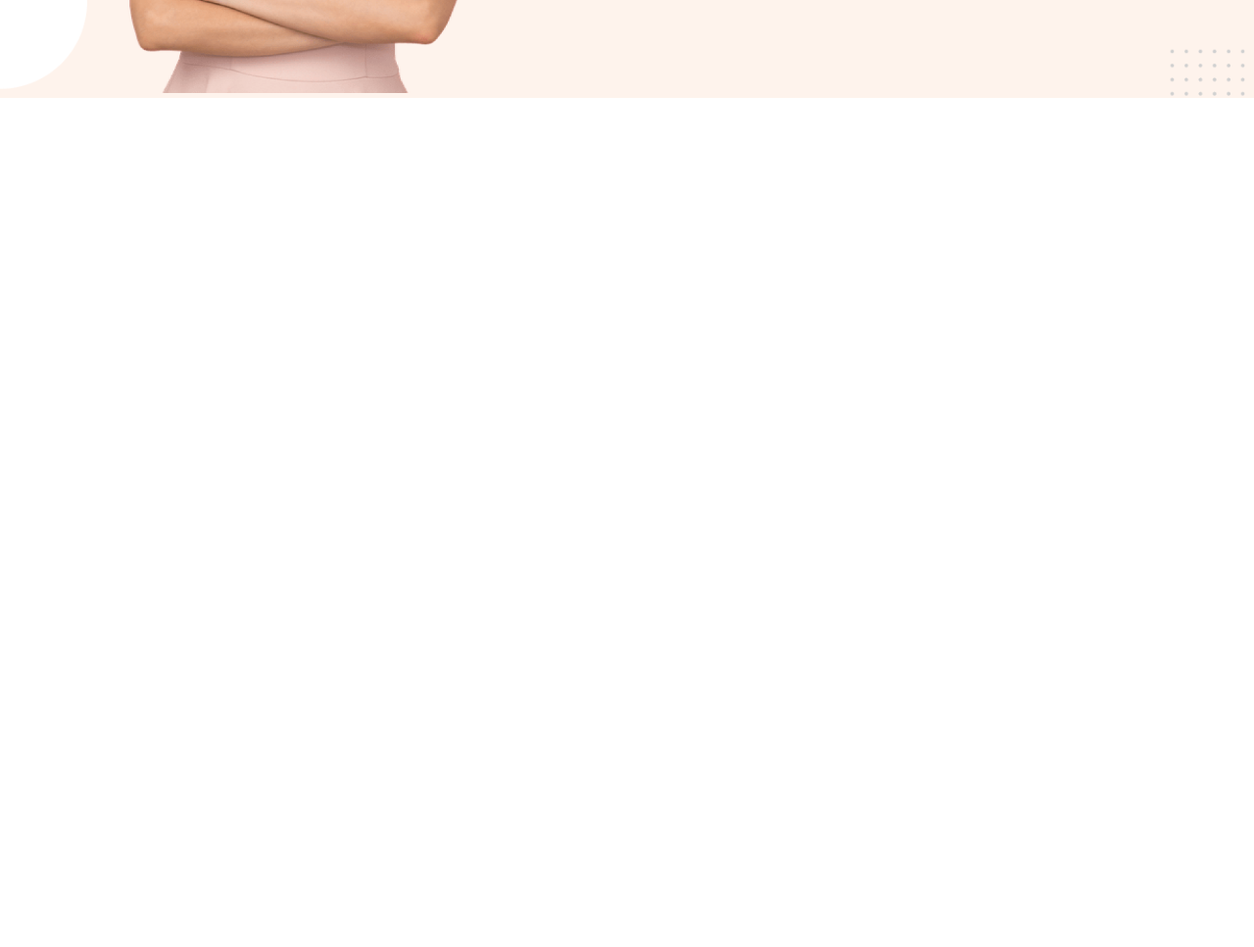
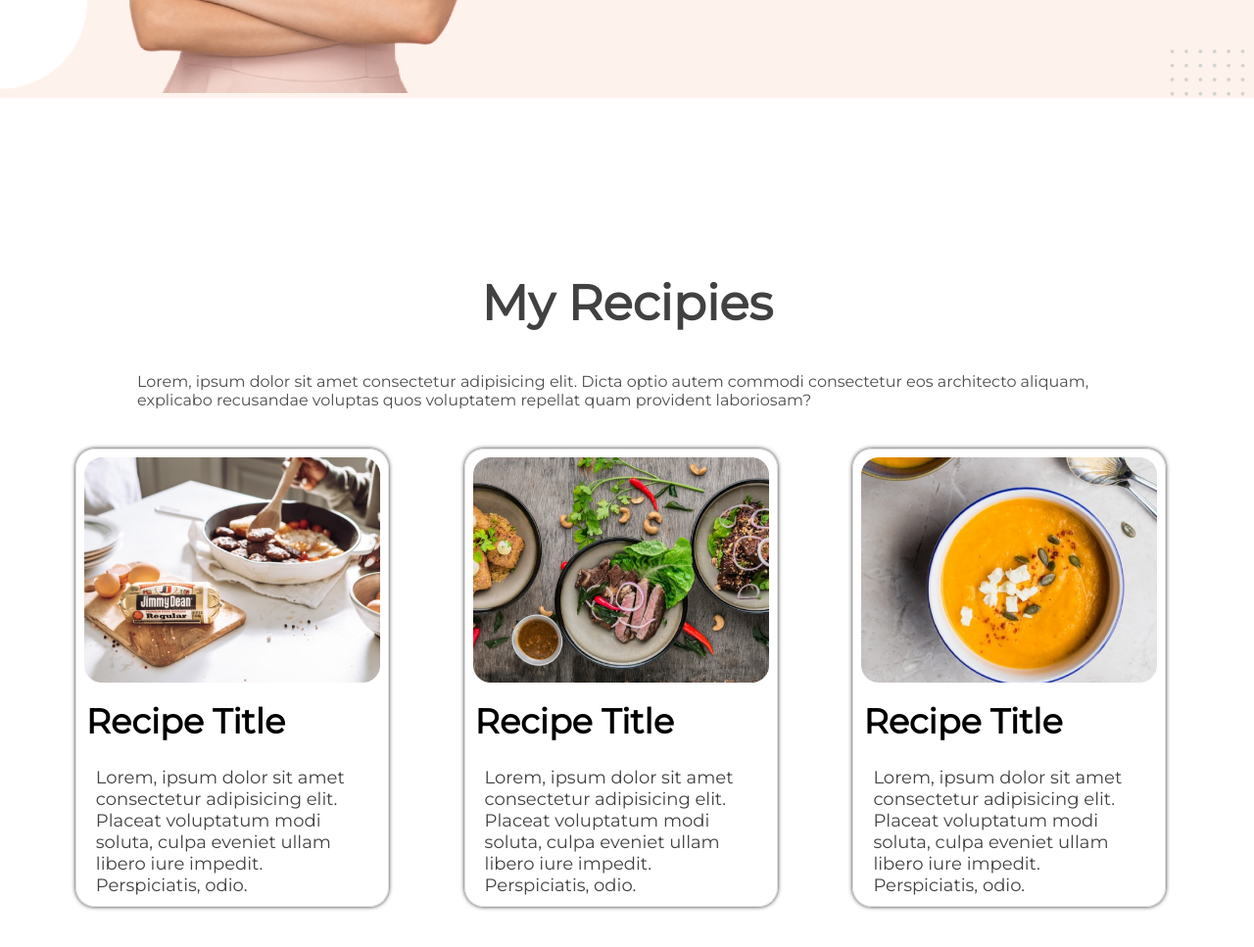
Before and after one commit to Alimsdk/Food-Network, a plain HTML site: page index.html in a window 1280 px wide. Shown: the part 999-1966 px from the top of the page at 98% size. Before the commit the page ends 1299 px from the top, so only its background shows below. Drawn offline with Linux system fonts and the light colour scheme.

Commit message:
food-menu added

```diff
--- a/index.html
+++ b/index.html
@@ -40,6 +40,34 @@
             <a target="_blank" href="#">Contact Me</a>
         </div>
     </section>
+    <section class="recipe-section">
+        <h1 class="recipe-heading">My Recipies</h1>
+        <p class="recipe-text">Lorem, ipsum dolor sit amet consectetur adipisicing elit. Dicta optio autem commodi
+            consectetur eos
+            architecto aliquam, explicabo recusandae voluptas quos voluptatem repellat quam provident laboriosam?</p>
+        <div class="recipe-menu">
+            <div class="menu-items">
+                <img src="images/food/Project Cover.jpg" alt="">
+                <h1>Recipe Title</h1>
+                <p>Lorem, ipsum dolor sit amet consectetur adipisicing elit. Placeat voluptatum modi soluta, culpa
+                    eveniet ullam libero iure impedit. Perspiciatis, odio.</p>
+            </div>
+            <div class="menu-items">
+                <img src="images/food/Project Cover1.jpg" alt="">
+                <h1>Recipe Title</h1>
+                <p>Lorem, ipsum dolor sit amet consectetur adipisicing elit. Placeat voluptatum modi soluta, culpa
+                    eveniet ullam libero iure impedit. Perspiciatis, odio.</p>
+            </div>
+            <div class="menu-items">
+                <img src="images/food/Project Cover.png" alt="">
+                <h1>Recipe Title</h1>
+                <p>Lorem, ipsum dolor sit amet consectetur adipisicing elit. Placeat voluptatum modi soluta, culpa
+                    eveniet ullam libero iure impedit. Perspiciatis, odio.</p>
+            </div>
+        </div>
+
+
+    </section>
 </body>
 
 </html>
--- a/style.css
+++ b/style.css
@@ -43,7 +43,7 @@ background-repeat: no-repeat;
 background-size: cover;
 width: 100%;
 height: 500px;
-margin-bottom: 200px;}
+margin-bottom: 180px;}
 
 .about-me img{height: 95%;
 width: 55%;
@@ -61,3 +61,36 @@ line-height: 1.4;}
 
 .about-info a{font-size: 17px;
 padding:16px;}
+
+
+
+.recipe-menu{display: flex;
+ width: 100%;
+ margin-top: 0%;
+ margin-bottom: 50px;
+}
+
+.recipe-menu .menu-items{width: 25%;
+border:1px solid rgb(223, 223, 223);
+border-radius: 20px;
+margin-left: 6% ;
+box-shadow: 0 0 4px rgb(48, 48, 48);}
+
+.menu-items img{width: 95%;
+margin-left: 2.5%;
+margin-top: 2.5%;}
+
+.menu-items h1{font-size: 35px;
+padding: 15px 10px;
+margin: 0;}
+
+.menu-items p{font-size: 18px;
+color: rgb(66, 66, 66);
+padding: 10px 20px;}
+
+
+.recipe-heading{text-align: center;
+color: rgb(65, 65, 65);}
+
+.recipe-text{padding: 40px 140px;
+color: rgb(77, 77, 77);}
```
